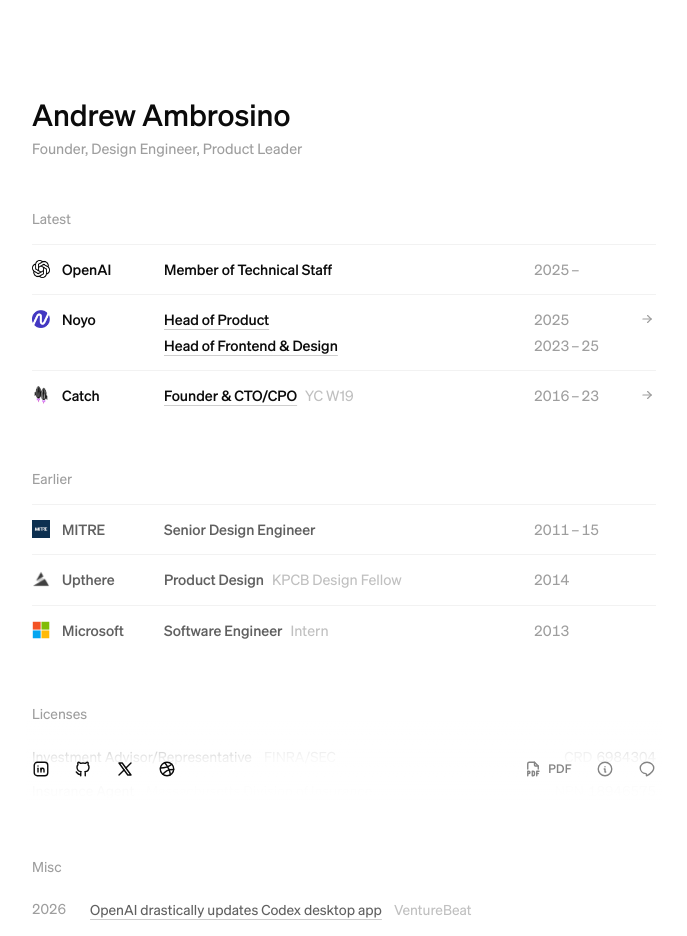
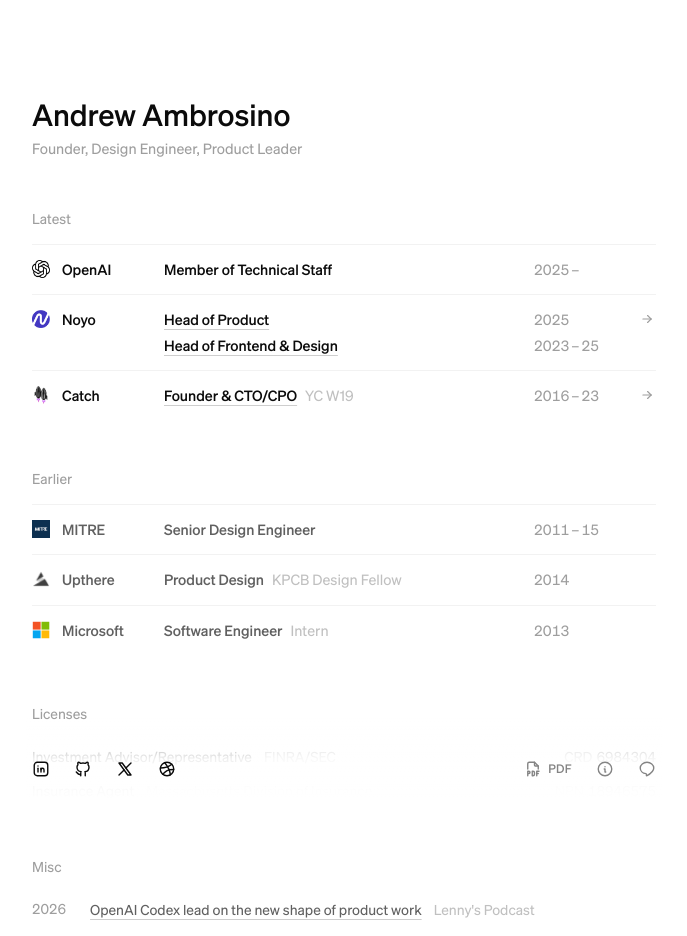
Before and after one commit to aa-io/site, a Next.js app: page / in a window 1280 px wide. Shown: the top 936 px of the page, without its empty margins (291-978 px from the left). Built offline with nearby package versions, Linux system fonts and the light colour scheme.

Commit message:
Add Lenny podcast mention

```diff
--- a/data/mentions.ts
+++ b/data/mentions.ts
@@ -6,6 +6,12 @@
 };
 
 export const mentions: Array<Mention> = [
+  {
+    title: 'OpenAI Codex lead on the new shape of product work',
+    description: "Lenny's Podcast",
+    url: 'https://www.lennysnewsletter.com/p/openai-codex-lead-on-the-new-shape',
+    year: '2026',
+  },
   {
     title: 'OpenAI drastically updates Codex desktop app',
     description: 'VentureBeat',
```
Also changed, not shown: public/llms.txt.
